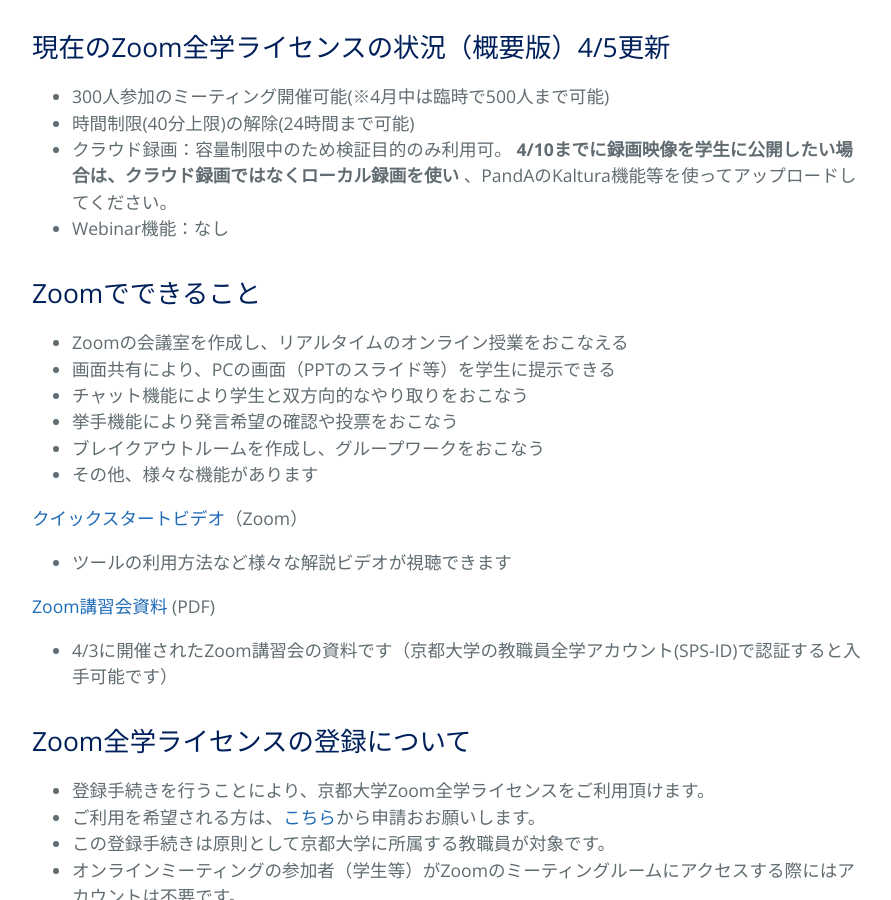
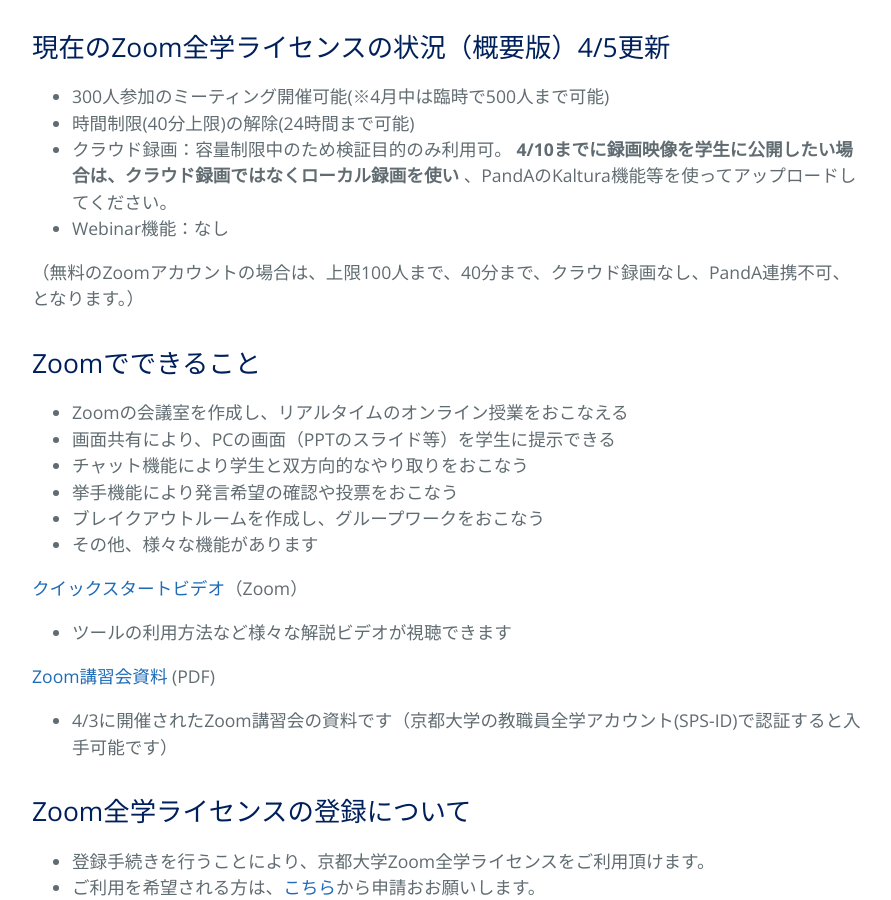
Before and after one commit to kyoto-u/online-edu, a Jekyll site: the page built from zoom.md, in a window 1280 px wide and 900 px high, scrolled down 700 px. Shown: the whole window, without its empty margins (192-1083 px from the left). Built offline with Jekyll 4.4.1, drawn with Linux system fonts in a browser that asks for light colours.

Commit message:
Update zoom.md

```diff
--- a/zoom.md
+++ b/zoom.md
@@ -14,6 +14,8 @@ title: オンラインミーティングサービス(Zoom全学ライセンス)
 - 時間制限(40分上限)の解除(24時間まで可能)
 - クラウド録画：容量制限中のため検証目的のみ利用可。 **4/10までに録画映像を学生に公開したい場合は、クラウド録画ではなくローカル録画を使い** 、PandAのKaltura機能等を使ってアップロードしてください。
 - Webinar機能：なし
+
+（無料のZoomアカウントの場合は、上限100人まで、40分まで、クラウド録画なし、PandA連携不可、となります。）
 
 <!-- その他詳細なオプションについては以下 -->
 
```
